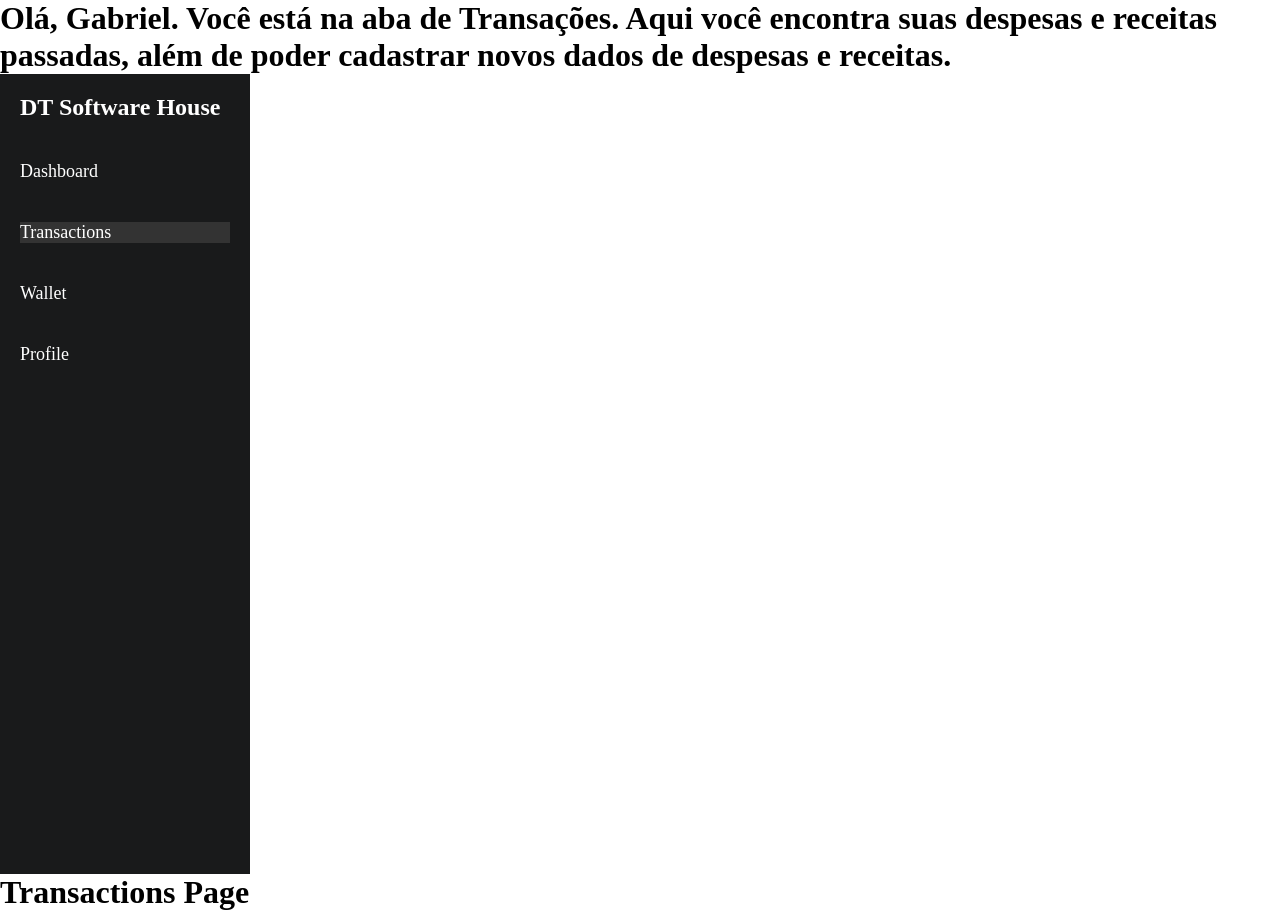
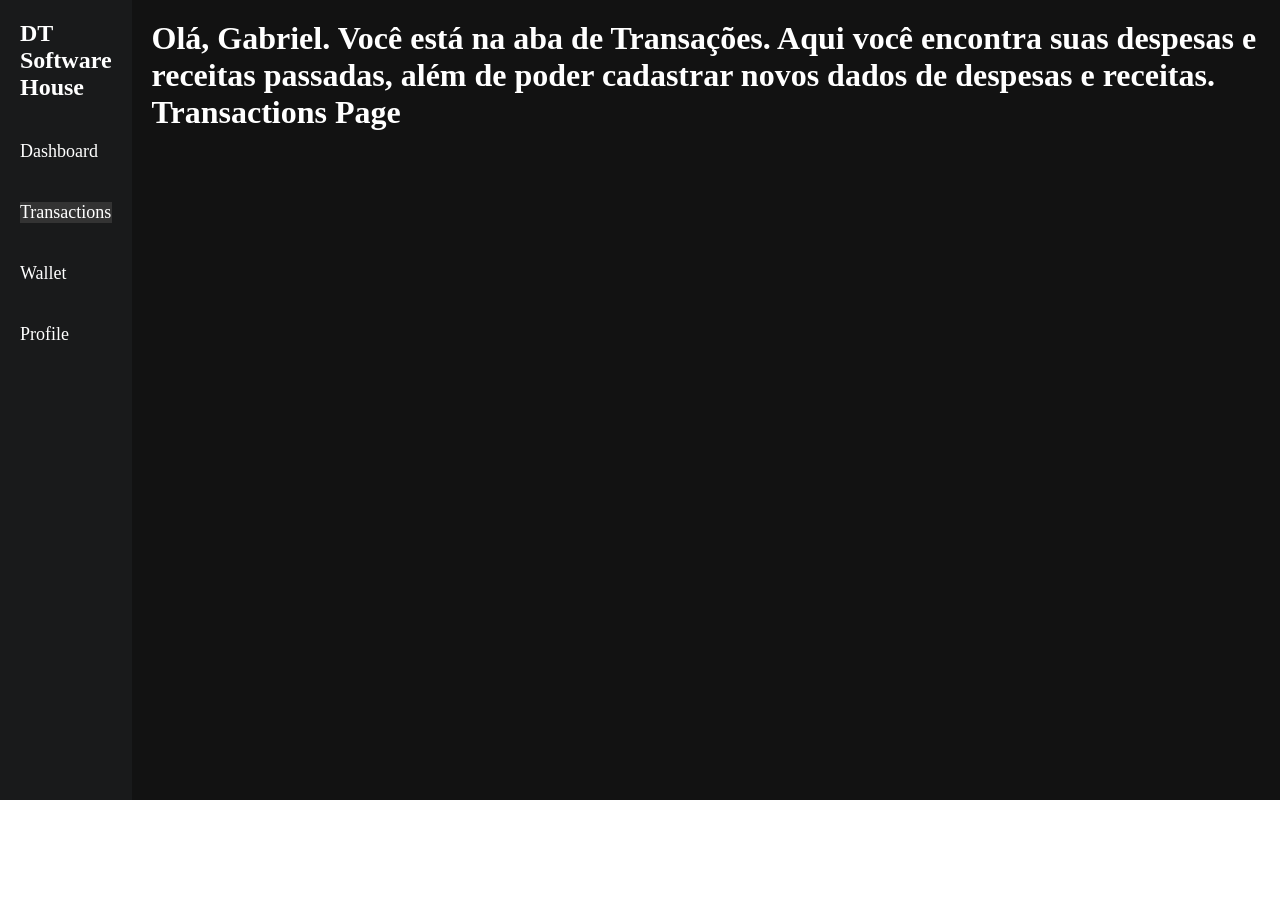
Before and after one commit to Dutra3/financial-manager, a React (Vite) app: page /transactions in a window 1280 px wide. After the commit the page ends 800 px from the top, so only its background shows below. Built offline with nearby package versions, Linux system fonts and the light colour scheme.

Commit message:
Add css configuration to transactions page

```diff
--- a/src/pages/Transactions/Transactions.css
+++ b/src/pages/Transactions/Transactions.css
@@ -0,0 +1,11 @@
+.transactions-container {
+    display: flex;
+    background-color: var(--background-color);
+  }
+
+  .main-content {
+    flex-grow: 1;
+    padding: 20px;
+    background-color: #121212;
+    color: white;
+  }
--- a/src/pages/Transactions/index.tsx
+++ b/src/pages/Transactions/index.tsx
@@ -4,13 +4,16 @@ import "./Transactions.css";
 
 const Transactions = () => {
     return (
-        <>
+        <main className="transactions-container">
+            <SideBar page="transactions"/>
+            <div className="main-content">
             <Header title="Olá, Gabriel. Você está na aba de Transações. Aqui você encontra suas despesas e receitas passadas, além de poder cadastrar novos dados de despesas e receitas."/>
-            <SideBar page="transactions"/>
-            <div>
-                <h1>Transactions Page</h1>
+                <div>
+                    <h1>Transactions Page</h1>
+                </div>
             </div>
-        </>
+
+        </main>
     )
 };
 
```
